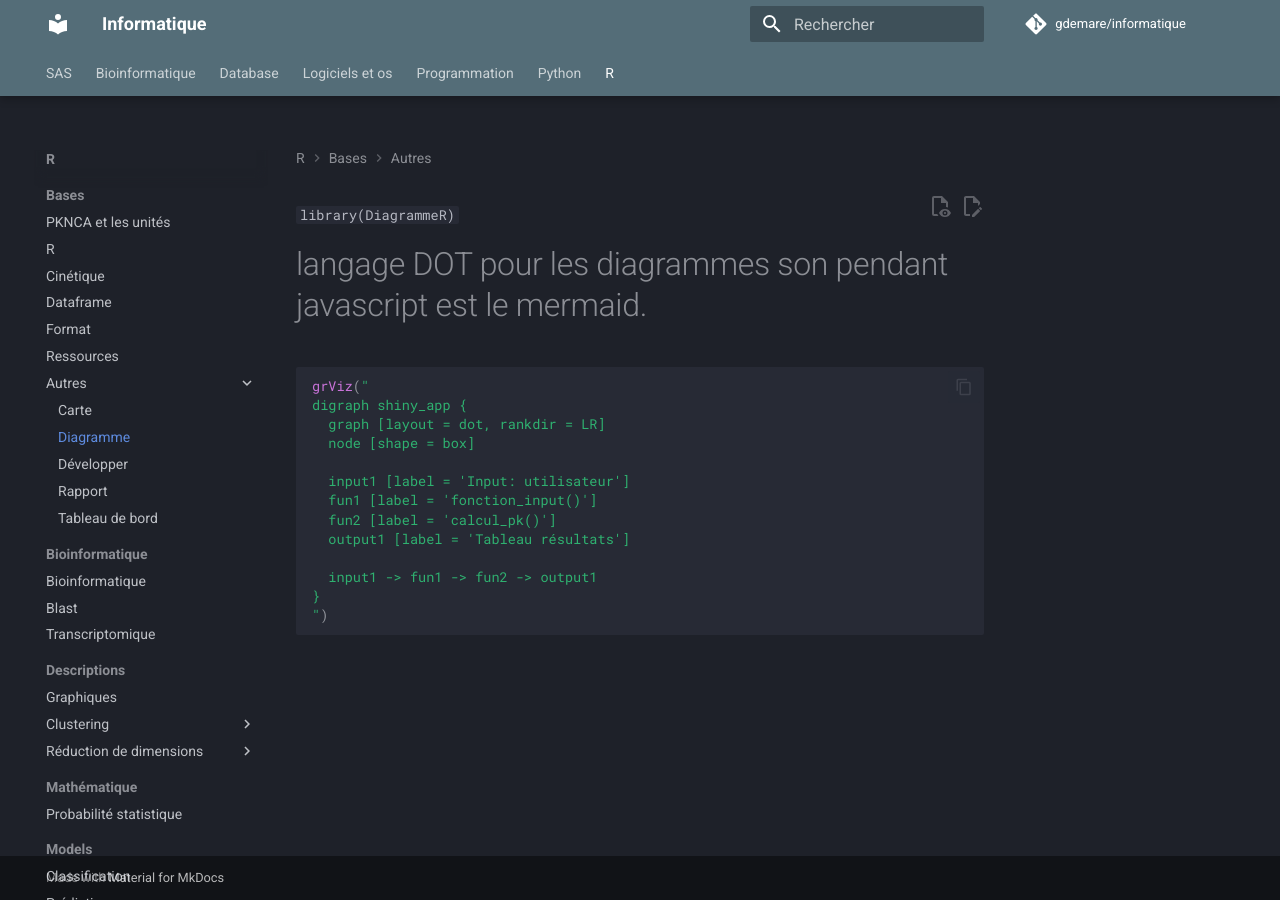
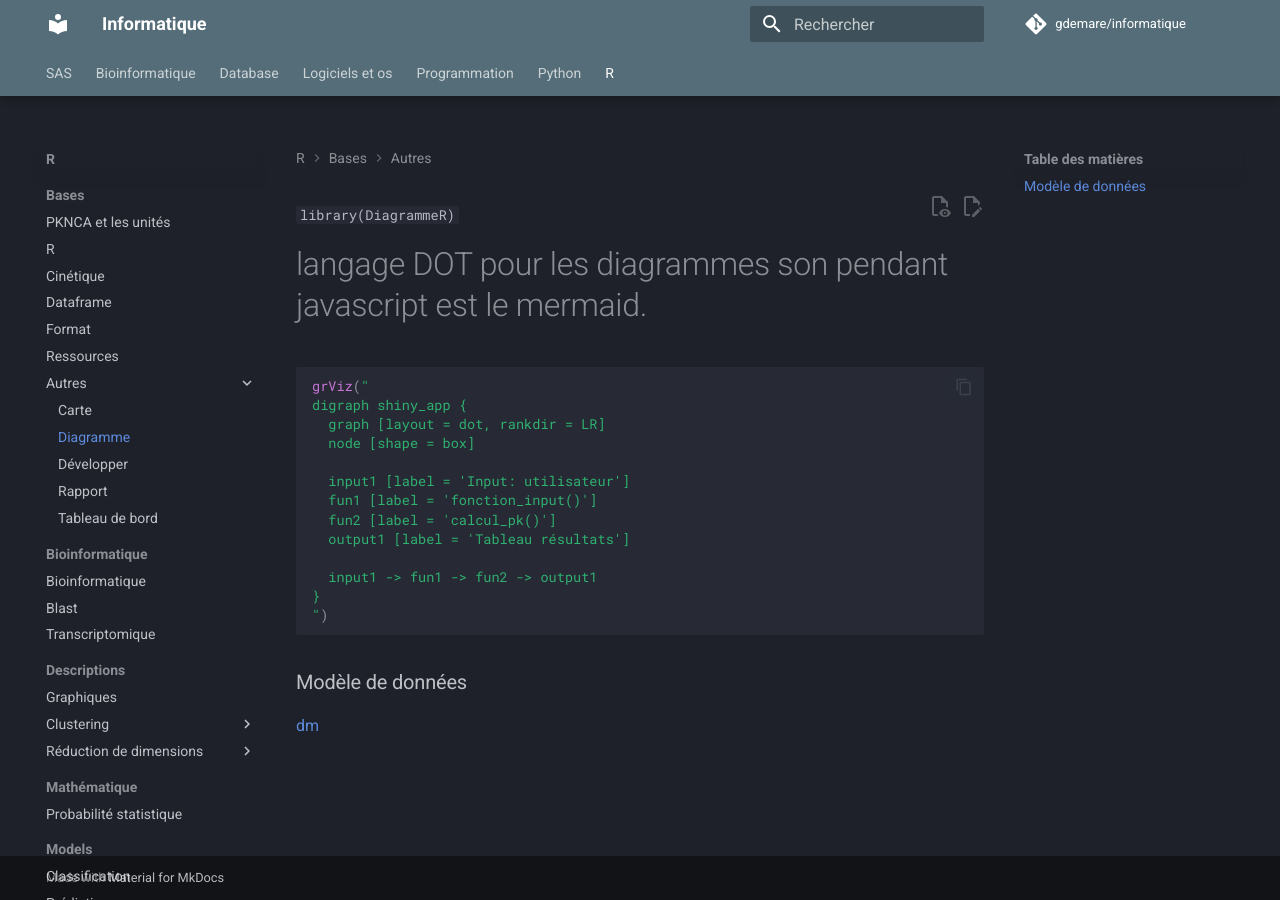
Before and after one commit to gdemare/Informatique, an MkDocs documentation site: the page built from docs/r/bases/autres/diagramme.md, in a window 1280 px wide. Built offline with MkDocs 1.6.1 and Material for MkDocs 9.7.7, drawn with Linux system fonts in a browser that asks for light colours; comment, search, counter and statistics services are not loaded.

Commit message:
Update diagramme.md

````diff
--- a/docs/r/bases/autres/diagramme.md
+++ b/docs/r/bases/autres/diagramme.md
@@ -16,3 +16,7 @@ digraph shiny_app {
 }
 ")
 ```
+
+### Modèle de données
+
+[dm](https://dm.cynkra.com/)
````
